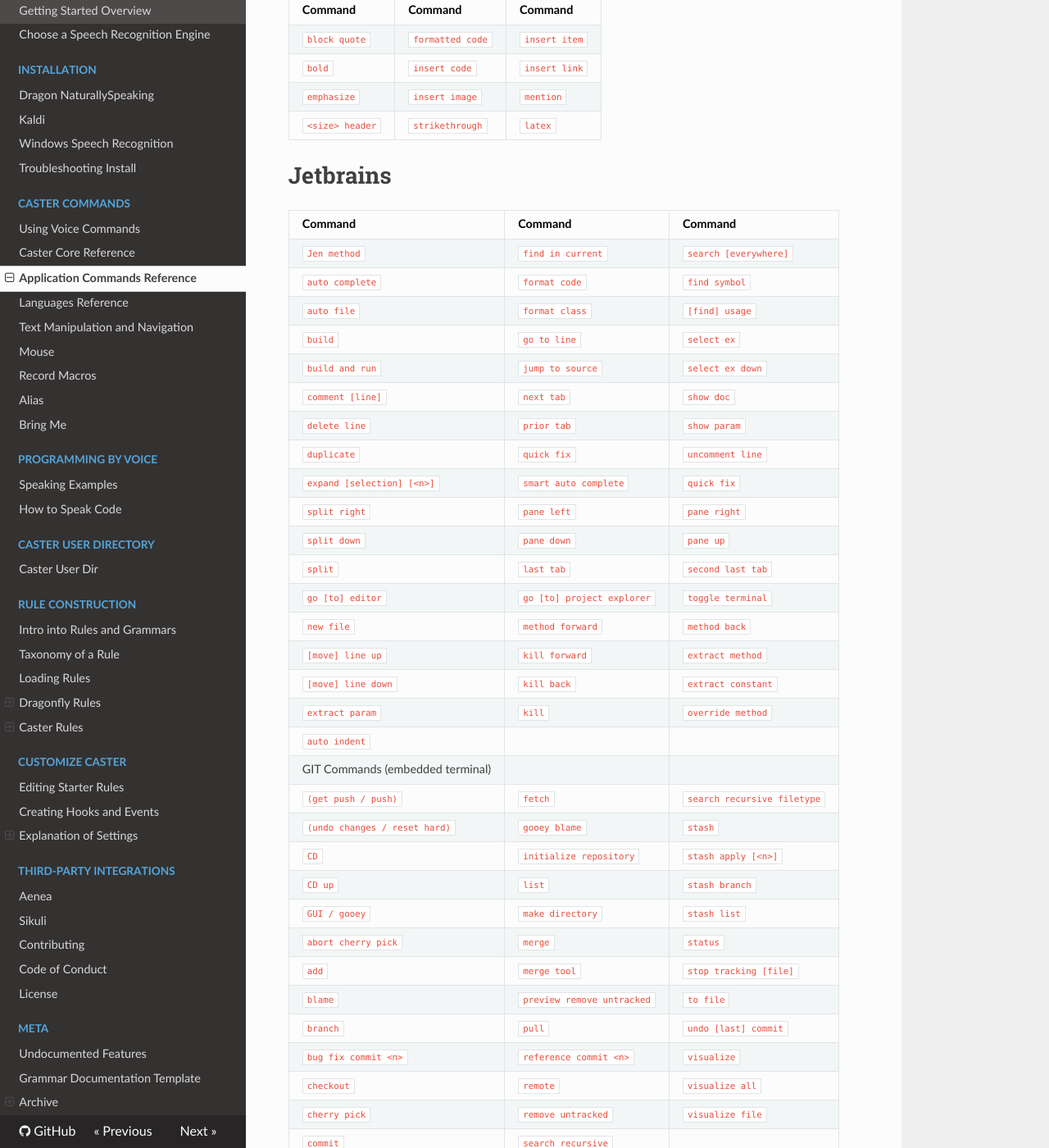
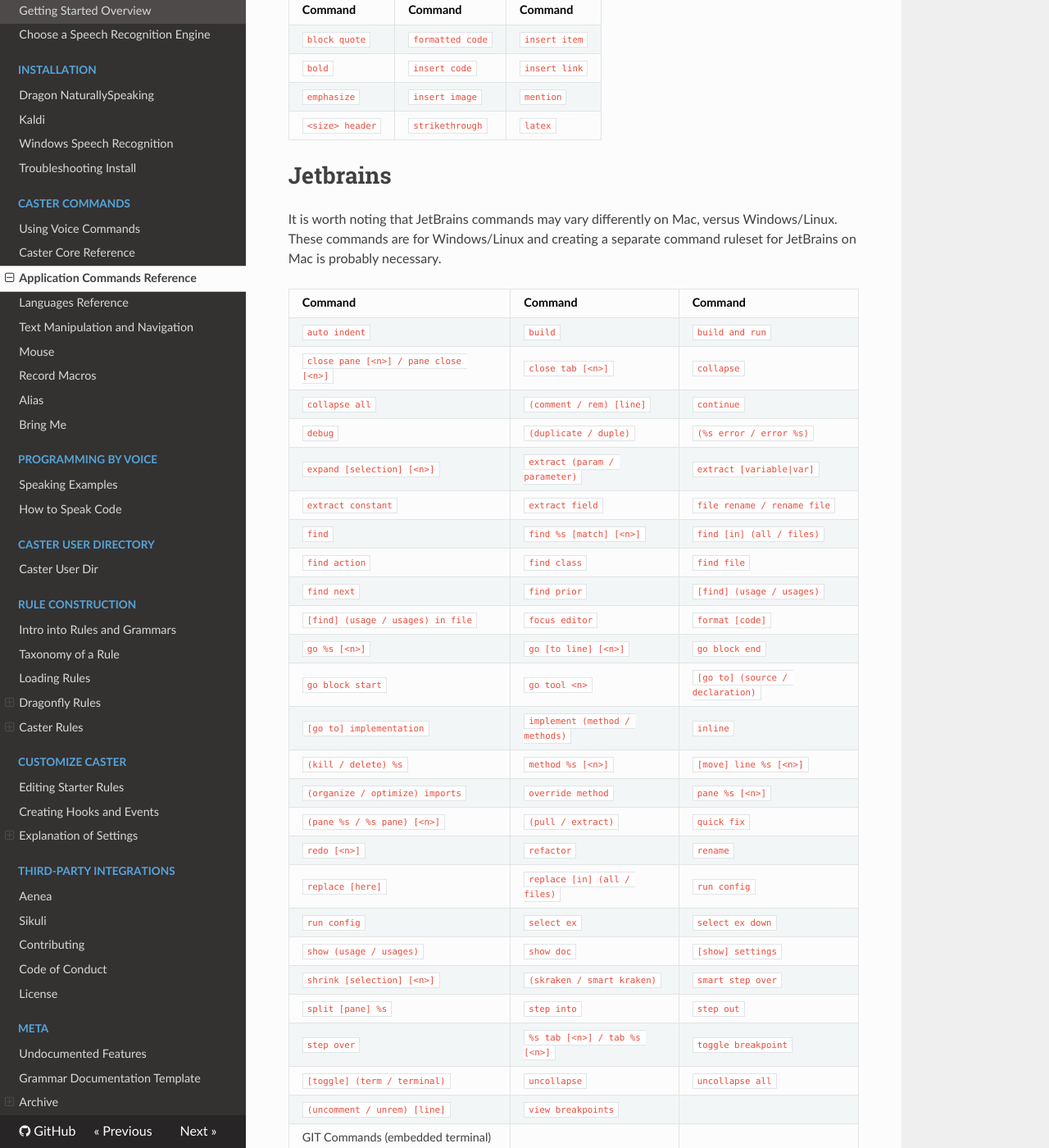
Before and after one commit to dictation-toolbox/Caster, an MkDocs documentation site: the page built from docs/readthedocs/Caster_Commands/Application_Commands_Quick_Reference.md, in a window 1280 px wide and 1400 px high, scrolled down 12051 px. Shown: the whole window at 82% size. Built offline with MkDocs 1.6.1, drawn with Linux system fonts in a browser that asks for light colours; nearby versions of some CDN libraries; comment, search, counter and statistics services are not loaded.

Commit message:
Jetbrains Commands Updates (#848)

```diff
--- a/docs/readthedocs/Caster_Commands/Application_Commands_Quick_Reference.md
+++ b/docs/readthedocs/Caster_Commands/Application_Commands_Quick_Reference.md
@@ -371,26 +371,36 @@ Same Commands as [Git Bash](#git-bash)
 
 # Jetbrains
 
-| Command                          | Command                    | Command                     |
-| :------------------------------- | :------------------------- | :-------------------------- |
-| `Jen method`                     | `find in current`          | `search [everywhere]`       |
-| `auto complete`                  | `format code`              | `find symbol`               |
-| `auto file`                      | `format class`             | `[find] usage`              |
-| `build`                          | `go to line`               | `select ex`                 |
-| `build and run`                  | `jump to source`           | `select ex down`            |
-| `comment [line]`                 | `next tab`                 | `show doc`                  |
-| `delete line`                    | `prior tab`                | `show param`                |
-| `duplicate`                      | `quick fix`                | `uncomment line`            |
-| `expand [selection] [<n>]`       | `smart auto complete`      | `quick fix`                 |
-| `split right`                    | `pane left`                | `pane right`                |
-| `split down`                     | `pane down`                | `pane up`                   |
-| `split`                          | `last tab`                 | `second last tab`           |
-| `go [to] editor`                 | `go [to] project explorer` | `toggle terminal`           |
-| `new file`                       | `method forward`           | `method back`               |
-| `[move] line up`                 | `kill forward`             | `extract method`            |
-| `[move] line down`               | `kill back`                | `extract constant`          |
-| `extract param`                  | `kill`                     | `override method`           |
-| `auto indent`                    |                            |                             |
+It is worth noting that JetBrains commands may vary differently on Mac, versus Windows/Linux.
+These commands are for Windows/Linux and creating a separate command ruleset for JetBrains on Mac is probably necessary.
+
+| Command                               | Command                        | Command                          |
+| :------------------------------------ | :----------------------------- | :------------------------------- |
+| `auto indent`                         | `build`                        | `build and run`                  |
+| `close pane [<n>] / pane close [<n>]` | `close tab [<n>]`              | `collapse`                       |
+| `collapse all`                        | `(comment / rem) [line]`       | `continue`                       |
+| `debug`                               | `(duplicate / duple)`          | `(%s error / error %s)`          |
+| `expand [selection] [<n>]`            | `extract (param / parameter)`  | `extract [variable|var]`         |
+| `extract constant`                    | `extract field`                | `file rename / rename file`      |
+| `find`                                | `find %s [match] [<n>]`        | `find [in] (all / files)`        |
+| `find action`                         | `find class`                   | `find file`                      |
+| `find next`                           | `find prior`                   | `[find] (usage / usages)`        |
+| `[find] (usage / usages) in file`     | `focus editor`                 | `format [code]`                  |
+| `go %s [<n>]`                         | `go [to line] [<n>]`           | `go block end`                   |
+| `go block start`                      | `go tool <n>`                  | `[go to] (source / declaration)` |
+| `[go to] implementation`              | `implement (method / methods)` | `inline`                         |
+| `(kill / delete) %s`                  | `method %s [<n>]`              | `[move] line %s [<n>]`           |
+| `(organize / optimize) imports`       | `override method`              | `pane %s [<n>]`                  |
+| `(pane %s / %s pane) [<n>]`           | `(pull / extract)`             | `quick fix`                      |
+| `redo [<n>]`                          | `refactor`                     | `rename`                         |
+| `replace [here]`                      | `replace [in] (all / files)`   | `run config`                     |
+| `run config`                          | `select ex`                    | `select ex down`                 |
+| `show (usage / usages)`               | `show doc`                     | `[show] settings`                |
+| `shrink [selection] [<n>]`            | `(skraken / smart kraken)`     | `smart step over`                |
+| `split [pane] %s`                     | `step into`                    | `step out`                       |
+| `step over`                           | `%s tab [<n>] / tab %s [<n>]`  | `toggle breakpoint`              |
+| `[toggle] (term / terminal)`          | `uncollapse`                   | `uncollapse all`                 |
+| `(uncomment / unrem) [line]`          | `view breakpoints`             |                                  |
 | GIT Commands (embedded terminal) |                            |                             |
 | `(get push / push)`              | `fetch`                    | `search recursive filetype` |
 | `(undo changes / reset hard)`    | `gooey blame`              | `stash`                     |
```
Also changed, not shown: 1 other file.
